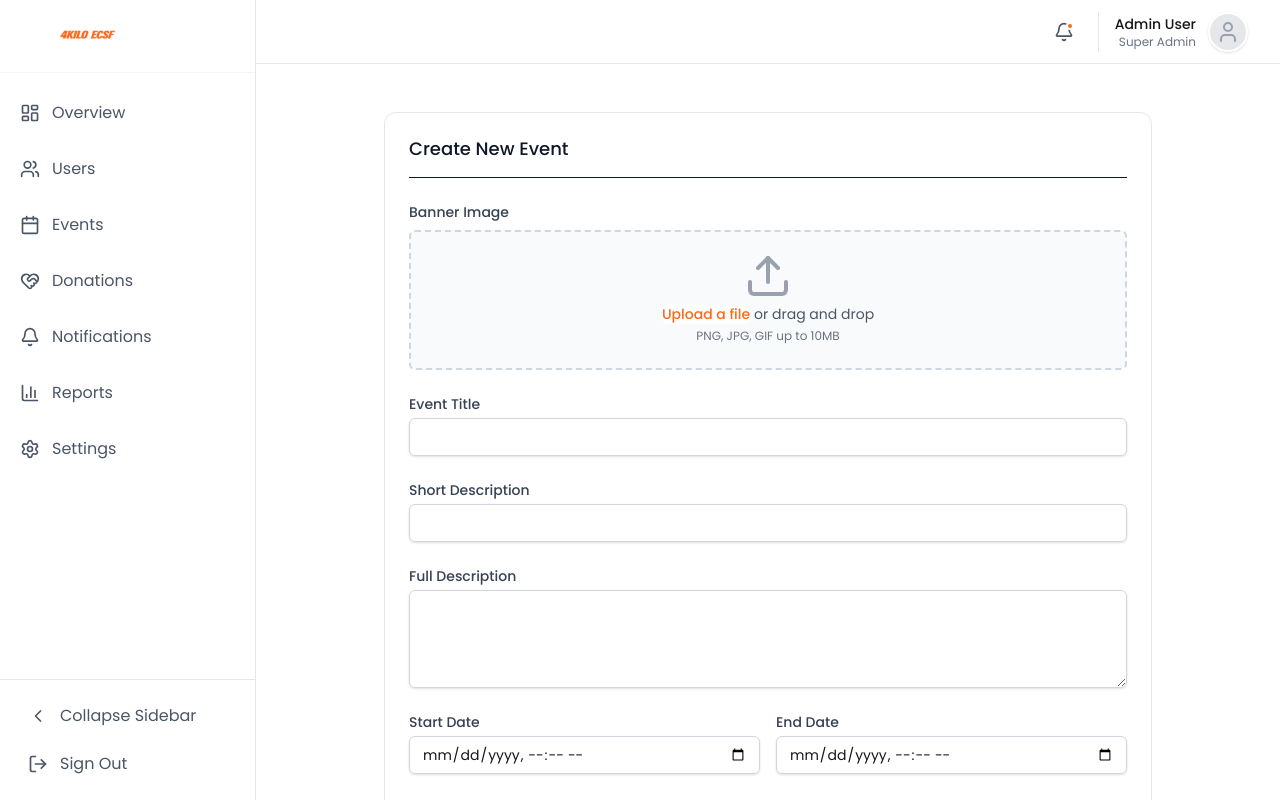
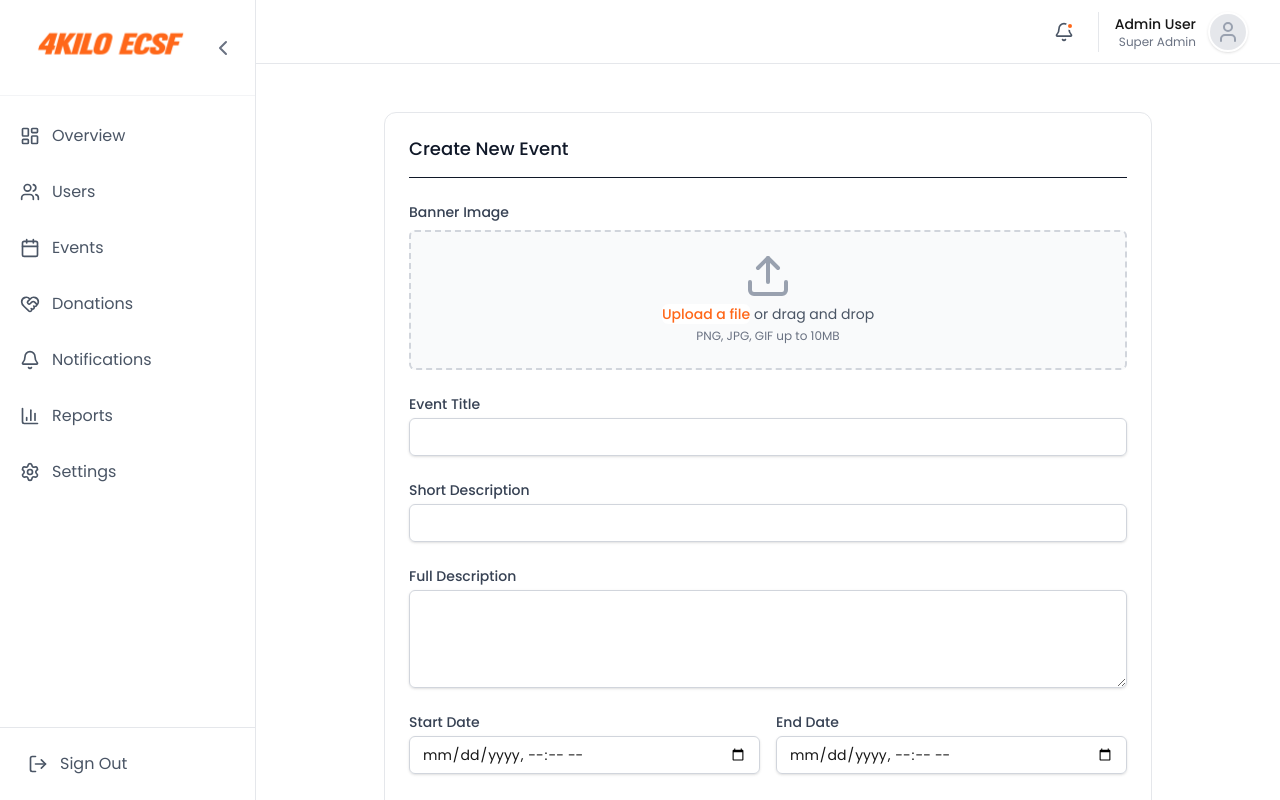
Before and after one commit to 4kilo-fellowship/my-fellow-admin, a Next.js app: page /events/new in a window 1280 px wide. Shown: the top 800 px of the page. Built offline with nearby package versions, Linux system fonts and the light colour scheme.

Commit message:
feat: improve the UI of the sidebar

```diff
--- a/app/page.tsx
+++ b/app/page.tsx
@@ -26,7 +26,7 @@ interface Stats {
 
 export default function Home() {
   const [stats, setStats] = useState<Stats | null>(null);
-  const [loading, setLoading] = useState(true);
+  const [loading, setLoading] = useState<boolean>(true);
   const [lastUpdated, setLastUpdated] = useState<Date | null>(null);
 
   const fetchStats = async () => {
--- a/components/Sidebar.tsx
+++ b/components/Sidebar.tsx
@@ -43,13 +43,13 @@ export function Sidebar() {
       {/* Logo Area */}
       <div
         className={cn(
-          "flex items-center border-b border-gray-100 h-[73px]",
-          isCollapsed ? "justify-center" : "px-6",
+          "flex items-center border-b border-gray-100 h-24",
+          isCollapsed ? "justify-center" : "px-4 justify-between",
         )}
       >
-        {/* Logo - shown when expanded, or icon when collapsed if needed (but currently only expanded) */}
         {!isCollapsed ? (
-          <div className="w-32 h-12 relative">
+          <>
+            <div className="w-48 h-48 relative">
               <Image
                 src="/images/logo.png"
                 alt="FellowAdmin"
@@ -58,11 +58,20 @@ export function Sidebar() {
                 priority
               />
             </div>
+            <button
+              onClick={toggleSidebar}
+              className="text-gray-500 hover:text-gray-900 transition-colors p-1"
+            >
+              <ChevronLeft size={24} />
+            </button>
+          </>
         ) : (
-          // Optional: Show a small logo icon when collapsed if desired, otherwise empty
-          <div className="w-8 h-8 relative">
-            {/* Placeholder or mini logo if available, otherwise just empty or keeping the layout stable */}
-          </div>
+          <button
+            onClick={toggleSidebar}
+            className="text-gray-500 hover:text-gray-900 transition-colors p-2"
+          >
+            <Menu size={24} />
+          </button>
         )}
       </div>
 
@@ -87,18 +96,6 @@ export function Sidebar() {
 
       <div className="p-4 border-t border-gray-200 space-y-2">
         <button
-          onClick={toggleSidebar}
-          className={cn(
-            "flex items-center gap-3 px-3 py-2 w-full rounded-md text-gray-600 hover:bg-gray-50 hover:text-gray-900 transition-colors",
-            isCollapsed && "justify-center",
-          )}
-          title={isCollapsed ? "Expand sidebar" : "Collapse sidebar"}
-        >
-          {isCollapsed ? <Menu size={20} /> : <ChevronLeft size={20} />}
-          {!isCollapsed && <span>Collapse Sidebar</span>}
-        </button>
-
-        <button
           className={cn(
             "flex items-center gap-3 px-3 py-2 w-full rounded-md text-gray-600 hover:bg-gray-50 hover:text-gray-900 transition-colors",
             isCollapsed && "justify-center",
```
Lines whose indentation alone changed are shown as unchanged.
